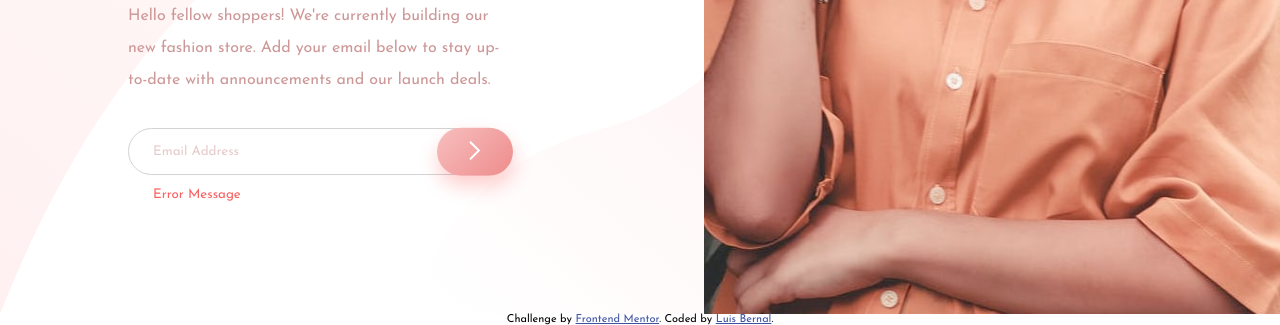
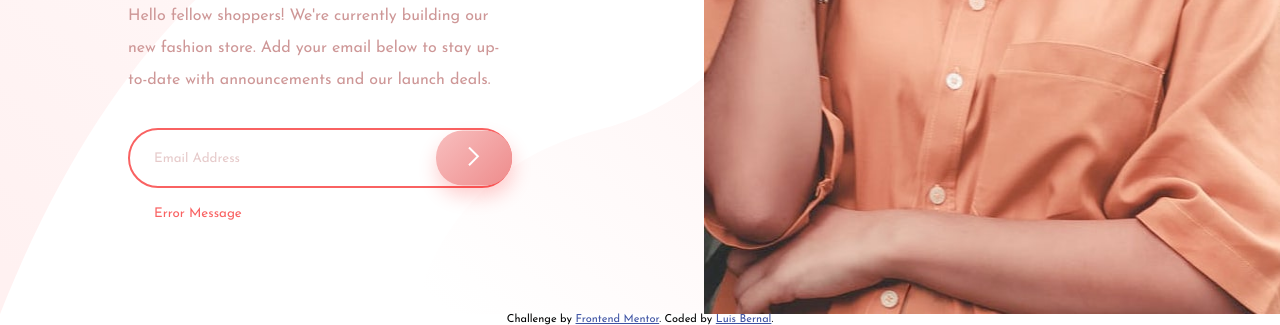
Before and after one commit to FrontendMentor-Lecap/Base-Apparel-Coming-Soon, a plain HTML site: page index.html in a window 1280 px wide. Shown: the part 486-811 px from the top of the page. Drawn offline with Linux system fonts and the light colour scheme.

Commit message:
Advancing in JS

```diff
--- a/index.html
+++ b/index.html
@@ -61,7 +61,7 @@
         </p>
 
         <form action="#" method="post" id="form">
-          <div class="input__container">
+          <div class="input__container input__error">
             <input
               type="email"
               name="email"
--- a/style.css
+++ b/style.css
@@ -68,7 +68,6 @@ body {
 
 .input__container {
   display: flex;
-  justify-content: space-between;
   position: relative;
   border: 1px solid lightgray;
   border-radius: 2em;
@@ -87,7 +86,13 @@ body {
 }
 
 #icon-error {
-  display: none;
+  visibility: hidden;
+  margin: 0 auto;
+}
+
+.input__error {
+  border: 2px solid var(--sft-red);
+  visibility: visible;
 }
 
 .input__container button {
@@ -97,7 +102,7 @@ body {
   transform: translateY(-50%);
   border: none;
   border-radius: 2em;
-  padding: 0.8rem 2rem;
+  padding: 1rem 2rem;
   background: linear-gradient(135deg, hsl(0, 80%, 86%), hsl(0, 74%, 74%));
   box-shadow: 1px 10px 20px rgba(250, 0, 0, 0.2);
   cursor: pointer;
```
